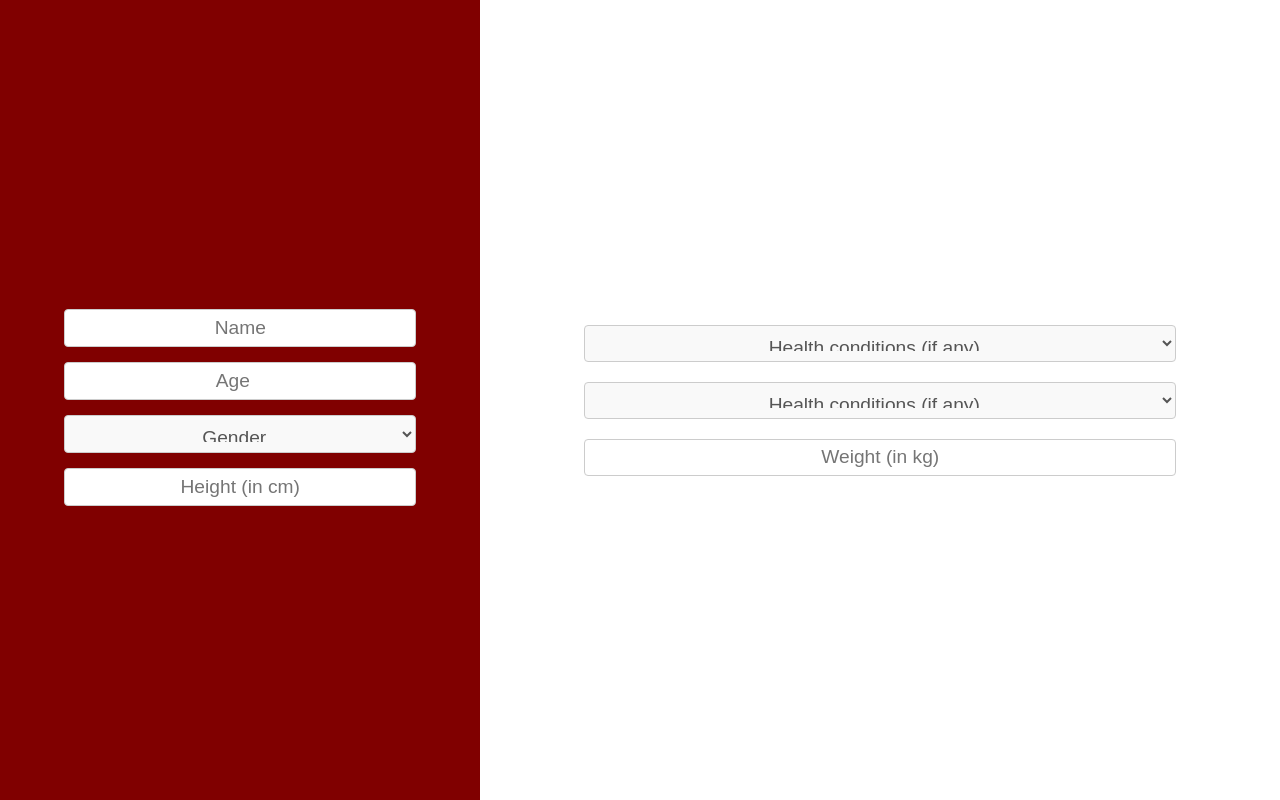
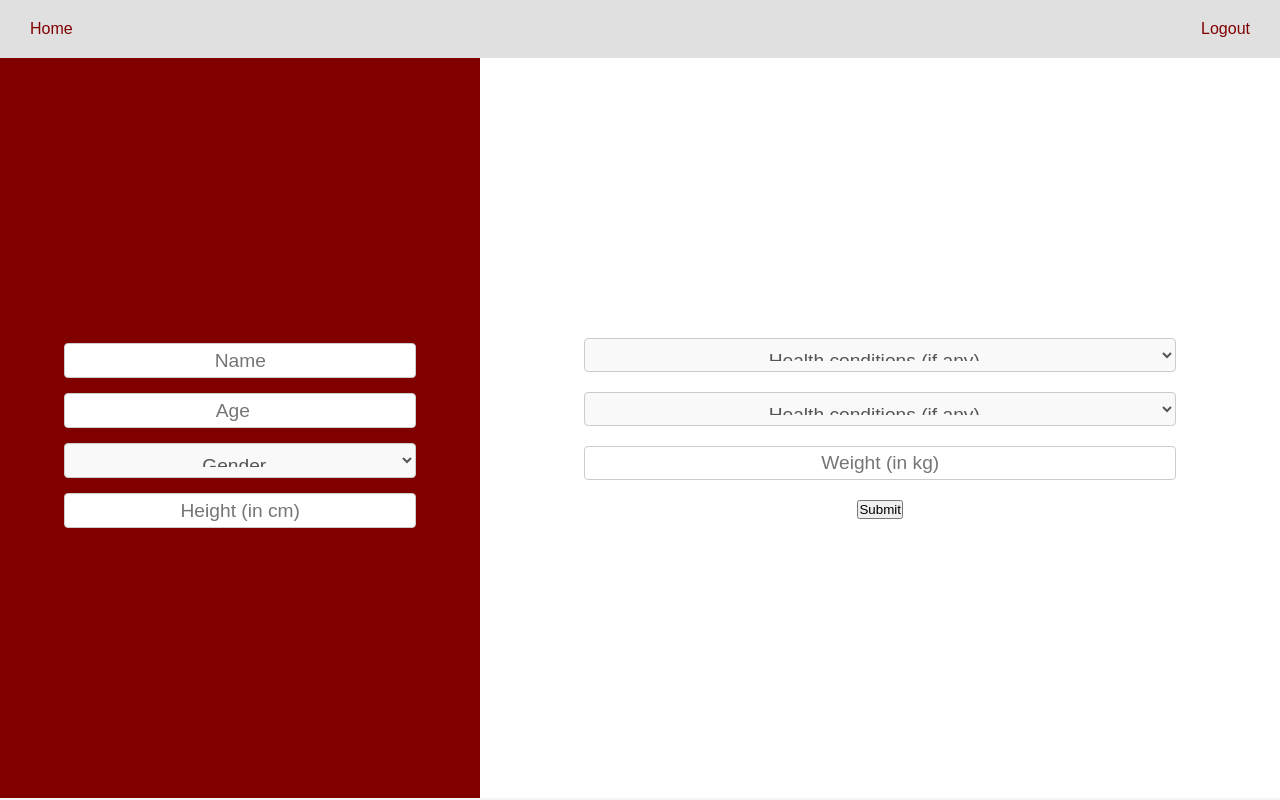
Before and after one commit to Bluesniper1000/SEM_project_website, a Flask app: template templates/profile.html in a window 1280 px wide. Run offline with Flask 3, Linux system fonts and the light colour scheme; the template is opened without the code that fills it: most values are stand-ins (such as "Sample title", 1, 10 or a date in 2020).

Commit message:
almost done but profile data is not being saved

```diff
--- a/app.py
+++ b/app.py
@@ -61,8 +61,48 @@ def signup():
 
     return render_template('signup.html')
 
+@app.route('/profile')
+def profile():
+    if 'user_id' not in session:
+        return redirect(url_for('login'))
+
+    # Fetch user data
+    conn = get_db_connection()
+    user = conn.execute('SELECT * FROM users WHERE id = ?', (session['user_id'],)).fetchone()
+    diseases = conn.execute('SELECT DISTINCT health_condition FROM food_suggestions').fetchall()
+    conn.close()
+
+    return render_template('profile.html', user=user, diseases=[d['health_condition'] for d in diseases])
+
+@app.route('/update_profile', methods=['POST'])
+def update_profile():
+    if 'user_id' not in session:
+        return redirect(url_for('login'))
+
+    # Get the form data
+    name = request.form.get('name')
+    age = request.form.get('age')
+    gender = request.form.get('gender')
+    height = request.form.get('height')
+    disease1 = request.form.get('disease1')
+    disease2 = request.form.get('disease2')
+    weight = request.form.get('weight')
+
+    # Update the user's profile in the database
+    conn = get_db_connection()
+    conn.execute('''
+        UPDATE users
+        SET name = ?, age = ?, gender = ?, height = ?, weight = ?, disease1 = ?, disease2 = ?
+        WHERE id = ?
+    ''', (name, age, gender, height, weight, disease1, disease2, session['user_id']))
+    conn.commit()
+    conn.close()
+
+    # Redirect back to profile page with updated data
+    return redirect(url_for('profile'))
+
 # Route for logout functionality
-@app.route('/logout')
+@app.route('/logout', methods=['POST'])
 def logout():
     session.pop('user_id', None)
     return redirect(url_for('login'))
--- a/templates/index.html
+++ b/templates/index.html
@@ -127,7 +127,7 @@
         <!-- Right Section -->
         <div class="right-section">
             <!-- Profile Button -->
-            <div class="profile-button" onclick="window.location.href='/logout'">👤</div>
+            <div class="profile-button" onclick="window.location.href='/profile'">P</div>
 
             <!-- Brand and Search -->
             <div class="brand">RIGHTBYTE</div>
--- a/templates/profile.html
+++ b/templates/profile.html
@@ -3,7 +3,7 @@
 <head>
     <meta charset="UTF-8">
     <meta name="viewport" content="width=device-width, initial-scale=1.0">
-    <title>RightByte - User Info</title>
+    <title>RightByte - User Profile</title>
     <style>
         /* Basic reset */
         * {
@@ -19,11 +19,35 @@
             background-color: #f5f5f5;
         }
 
+        /* Header for Home and Logout buttons */
+        .header {
+            display: flex;
+            justify-content: space-between;
+            align-items: center;
+            width: 100%;
+            padding: 10px;
+            background-color: #e0e0e0
+        }
+
+        .header button {
+            background-color: #e0e0e0;
+            color: #800000;
+            padding: 10px 20px;
+            border: none;
+            cursor: pointer;
+            font-size: 16px;
+        }
+
+        .header button:hover {
+            color: #ccc;
+            background-color: #640202;
+        }
+
         /* Container layout covering full viewport */
         .container {
             display: flex;
             width: 100%;
-            height: 100vh;
+            height: calc(100vh - 60px); /* Adjust height to account for header */
         }
 
         /* Left profile section */
@@ -38,15 +62,7 @@
             padding: 20px;
             gap: 15px;
         }
-        /*
-        .left-section .profile-icon {
-            background-color: #ddd;
-            border-radius: 50%;
-            width: 120px;
-            height: 120px;
-            margin-bottom: 20px;
-        }
-        */
+
         .left-section .info-input {
             background-color: #ffffff;
             color: #555;
@@ -90,9 +106,31 @@
         .weight-input {
             background-color: #ffffff;
         }
+        .submit_button {
+            background-color: #800000;
+            color: #ffffff;
+            font-size: 16px;
+            padding: 10px 20px;
+            border: none;
+            cursor: pointer;
+            border-radius: 4px;
+        }
+        .submit_button:hover {
+            background-color: #640202;
+        }
     </style>
 </head>
 <body>
+    <!-- Header with Home and Logout buttons -->
+    <div class="header">
+        <form action="/" method="get" style="margin: 0;">
+            <button type="submit">Home</button>
+        </form>
+        <form action="/logout" method="post" style="margin: 0;">
+            <button type="submit">Logout</button>
+        </form>
+    </div>
+
     <div class="container">
         <!-- Left Section with Editable Profile Info -->
         <div class="left-section">
@@ -100,10 +138,10 @@
             <input type="text" class="info-input" placeholder="Name" name="name">
             <input type="number" class="info-input" placeholder="Age" name="age">
             <select class="dropdown" name="gender">
-            <option disabled selected>Gender</option>
-                <option value="male">male</option>
-                <option value="female">female</option>
-                <option value="other">other</option>
+                <option disabled selected>Gender</option>
+                <option value="male">Male</option>
+                <option value="female">Female</option>
+                <option value="other">Other</option>
             </select>
             <input type="text" class="info-input" placeholder="Height (in cm)" name="height">
         </div>
@@ -126,6 +164,9 @@
 
             <!-- Weight Input -->
             <input type="text" class="weight-input" placeholder="Weight (in kg)" name="weight">
+            <form action="/update_profile" method="post" >
+                <button type="submit_button">Submit</button>
+            </form>
         </div>
     </div>
 </body>
```
Also changed, not shown: db_setup.py (+12 -5 lines).
